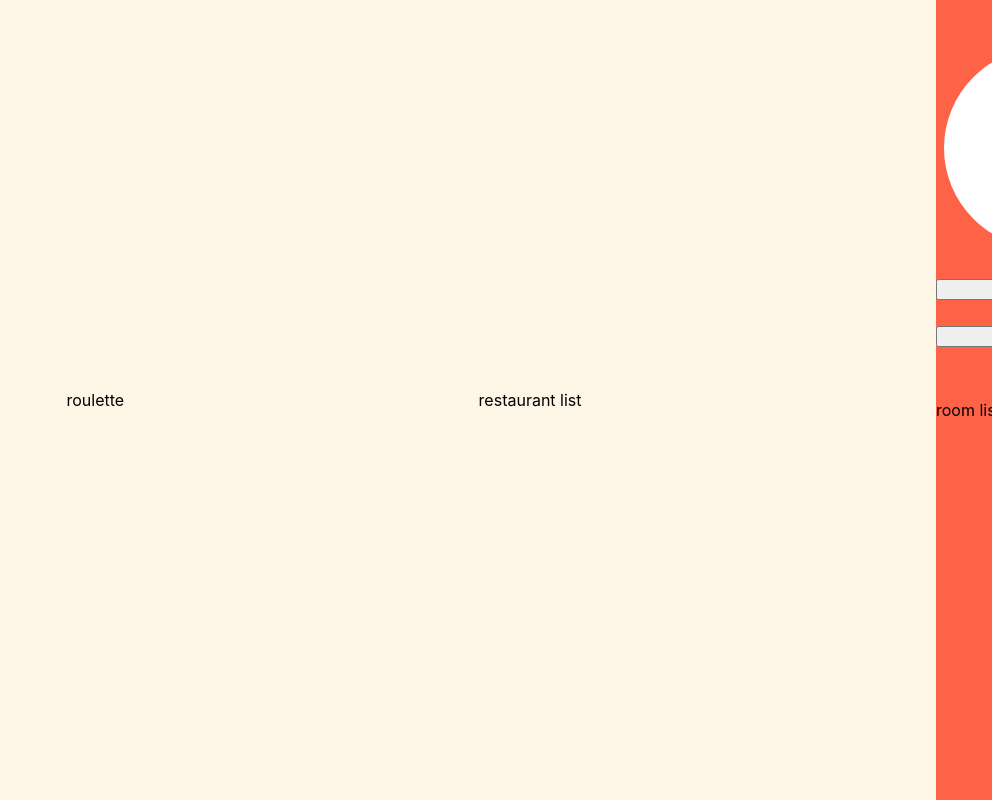
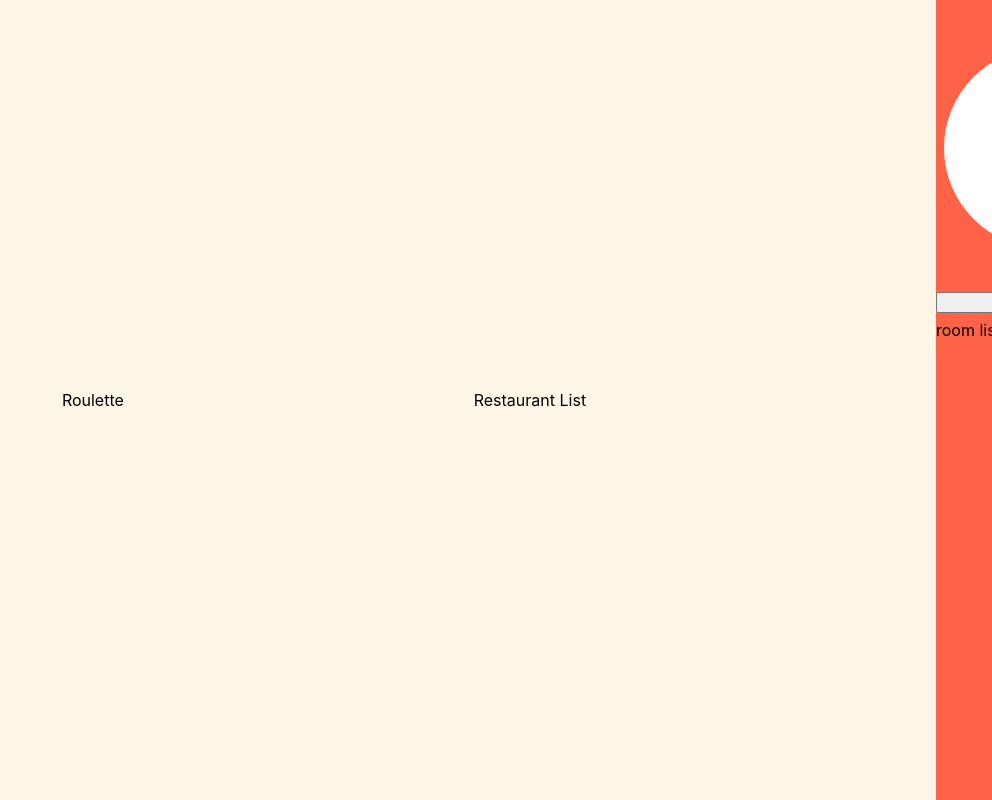
Before and after one commit to Comp-ACT/random-lunch-menu-front, a React (Create React App) app: page / in a window 1280 px wide. Shown: the top 800 px of the page, without its empty margins (288-1280 px from the left). Built offline with nearby package versions, Linux system fonts and the light colour scheme.

Commit message:
1차 구조 리팩토링 (#6)
* Add sidebar component

* Add main and separate roulette

```diff
--- a/src/components/common/RoomList.jsx
+++ /dev/null
@@ -1,11 +0,0 @@
-import Colors from '../../assets/colors';
-
-function RoomList() {
-  return (
-    <div style={{ background: Colors.CORAL, height: '50%' }}>
-      room list
-    </div>
-  );
-}
-
-export default RoomList;
--- a/src/components/common/Roulette.jsx
+++ b/src/components/common/main/Main.jsx
@@ -1,17 +1,19 @@
-import Colors from '../../assets/colors/index';
+import Colors from '../../../assets/colors';
+import Roulette from './Roulette';
+import RestaurantList from './RestaurantList';
 
-function Roulette() {
+function Main() {
   return (
     <div style={{
       background: Colors.OLDLACE, height: '100%', display: 'flex', flexDirection: 'column', justifyContent: 'center',
     }}
     >
       <div style={{ display: 'flex', justifyContent: 'space-evenly' }}>
-        <div>roulette</div>
-        <div>restaurant list</div>
+        <Roulette />
+        <RestaurantList />
       </div>
     </div>
   );
 }
 
-export default Roulette;
+export default Main;
--- /dev/null
+++ b/src/components/common/main/RestaurantList.jsx
@@ -0,0 +1,9 @@
+function RestaurantList() {
+  return (
+    <div>
+      Restaurant List
+    </div>
+  );
+}
+
+export default RestaurantList;
--- /dev/null
+++ b/src/components/common/main/Roulette.jsx
@@ -0,0 +1,9 @@
+function Roulette() {
+  return (
+    <div>
+      Roulette
+    </div>
+  );
+}
+
+export default Roulette;
--- /dev/null
+++ b/src/components/common/sidebar/RoomList.jsx
@@ -0,0 +1,9 @@
+function RoomList() {
+  return (
+    <div style={{ height: '60%' }}>
+      room list
+    </div>
+  );
+}
+
+export default RoomList;
--- /dev/null
+++ b/src/components/common/sidebar/SideBar.jsx
@@ -0,0 +1,14 @@
+import Colors from '../../../assets/colors';
+import UserInformation from './UserInformation';
+import RoomList from './RoomList';
+
+function SideBar() {
+  return (
+    <div style={{ background: Colors.CORAL, height: '100%' }}>
+      <UserInformation />
+      <RoomList />
+    </div>
+  );
+}
+
+export default SideBar;
--- a/src/components/common/UserInformation.jsx
+++ b/src/components/common/sidebar/UserInformation.jsx
@@ -1,8 +1,6 @@
-import Colors from '../../assets/colors';
-
 function UserInformation() {
   return (
-    <div style={{ background: Colors.CORAL, height: '50%', textAlign: 'center' }}>
+    <div style={{ height: '40%', textAlign: 'center' }}>
       <div
         id="user-image"
         style={{
@@ -17,11 +15,8 @@ function UserInformation() {
         <p> </p>
       </div>
       <div style={{ display: 'flex', flexDirection: 'column' }}>
-        <button style={{ marginTop: '2em' }}>
+        <button style={{ marginTop: '3em' }}>
           login button
-        </button>
-        <button style={{ marginTop: '2em' }}>
-          register button
         </button>
       </div>
     </div>
--- a/src/components/pages/Home.jsx
+++ b/src/components/pages/Home.jsx
@@ -1,6 +1,5 @@
-import Roulette from '../common/Roulette';
-import UserInformation from '../common/UserInformation';
-import RoomList from '../common/RoomList';
+import Main from '../common/main/Main';
+import SideBar from '../common/sidebar/SideBar';
 
 function Home() {
   return (
@@ -13,11 +12,10 @@ function Home() {
     }}
     >
       <div style={{ width: '85%' }}>
-        <Roulette />
+        <Main />
       </div>
       <div style={{ width: '15%' }}>
-        <UserInformation />
-        <RoomList />
+        <SideBar />
       </div>
     </div>
   );
```
